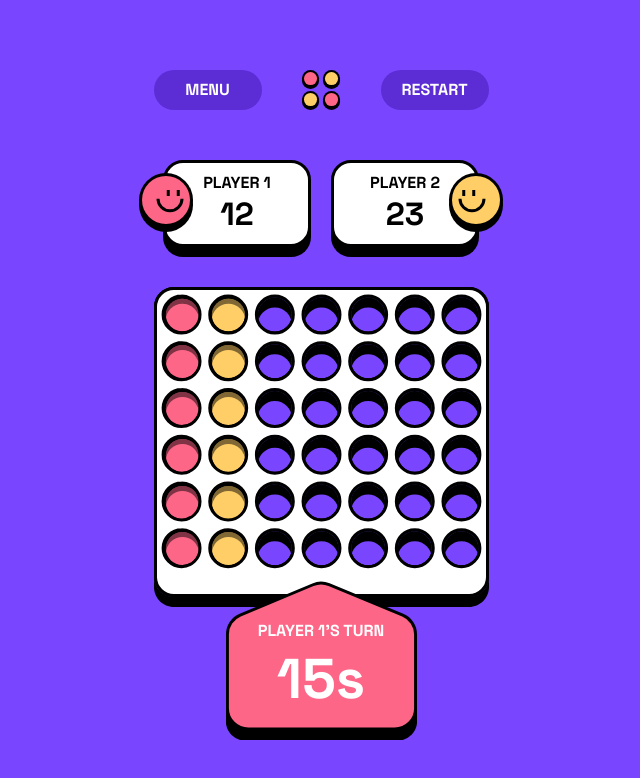
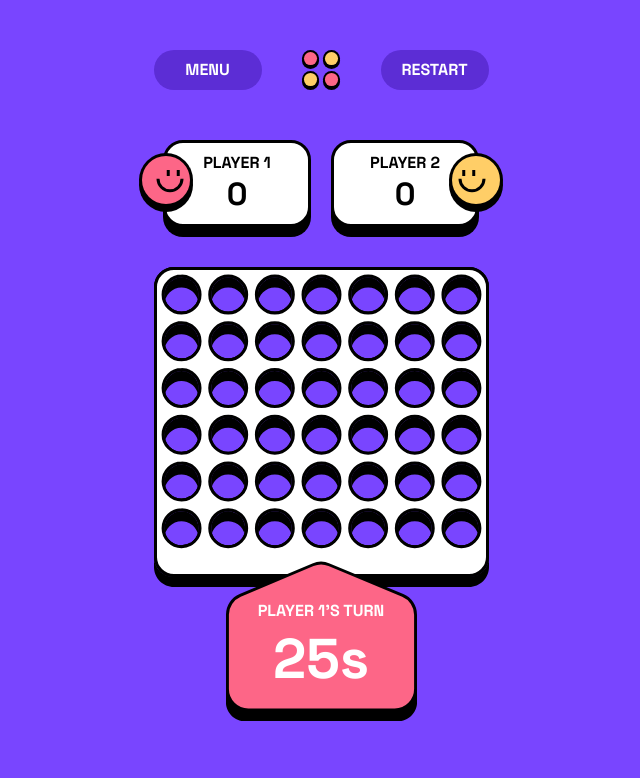
Before and after one commit to stephjoseph/connect-four, a React (Vite) app: page /game in a window 1280 px wide. Shown: the top 778 px of the page, without its empty margins (319-959 px from the left). Built offline with nearby package versions, Linux system fonts and the light colour scheme.

Commit message:
feat: game logic

```diff
--- a/src/routes/Game/index.tsx
+++ b/src/routes/Game/index.tsx
@@ -1,3 +1,4 @@
+import React, { useState, useEffect } from "react";
 import { Link } from "react-router-dom";
 import logo from "/images/logo.svg";
 import playerOne from "/images/player-one.svg";
@@ -7,10 +8,208 @@ import boardLayerWhiteSmall from "/images/board-layer-white-small.svg";
 import counterRedSmall from "/images/counter-red-small.svg";
 import counterYellowSmall from "/images/counter-yellow-small.svg";
 import turnBackgroundRed from "/images/turn-background-red.svg";
+import turnBackgroundYellow from "/images/turn-background-yellow.svg";
 
-const Game = () => {
+const ROWS = 6;
+const COLS = 7;
+
+type Player = "red" | "yellow" | null;
+
+const Game: React.FC = () => {
+  const [board, setBoard] = useState<Player[][]>(
+    Array.from({ length: ROWS }, () =>
+      Array.from({ length: COLS }, () => null),
+    ),
+  );
+  const [currentPlayer, setCurrentPlayer] = useState<Player>("red");
+  const [startingPlayer, setStartingPlayer] = useState<Player>("red");
+  const [winner, setWinner] = useState<Player | "draw" | null>(null);
+  const [scores, setScores] = useState<{ red: number; yellow: number }>({
+    red: 0,
+    yellow: 0,
+  });
+  const [timer, setTimer] = useState(30); // Initial timer value
+  const [gameStarted, setGameStarted] = useState(false);
+
+  useEffect(() => {
+    // Start the timer when the component mounts
+    const timerId = setInterval(() => {
+      setTimer((prevTimer) => {
+        if (prevTimer === 0) {
+          clearInterval(timerId);
+          // Forfeit turn if timer runs out
+          setCurrentPlayer((prevPlayer) =>
+            prevPlayer === "red" ? "yellow" : "red",
+          );
+          setTimer(30); // Reset timer
+        }
+        return prevTimer > 0 ? prevTimer - 1 : prevTimer;
+      });
+    }, 1000);
+
+    if (winner) {
+      clearInterval(timerId);
+    }
+
+    // Clean up the timer when the component unmounts or when a player wins
+    return () => {
+      clearInterval(timerId);
+    };
+  }, [currentPlayer, winner]); // Empty dependency array ensures the effect runs only once on mount
+
+  useEffect(() => {
+    // Start the timer when the game starts
+    if (gameStarted) {
+      const timerId = setInterval(() => {
+        setTimer((prevTimer) => {
+          if (prevTimer === 0) {
+            clearInterval(timerId);
+            // Forfeit turn if timer runs out
+            setCurrentPlayer((prevPlayer) =>
+              prevPlayer === "red" ? "yellow" : "red",
+            );
+            setTimer(30); // Reset timer
+          }
+          return prevTimer > 0 ? prevTimer - 1 : prevTimer;
+        });
+      }, 1000);
+
+      if (winner) {
+        clearInterval(timerId);
+      }
+
+      // Clean up the timer when the component unmounts or when a player wins
+      return () => {
+        clearInterval(timerId);
+      };
+    }
+  }, [winner, gameStarted]);
+
+  const dropPiece = (col: number) => {
+    if (winner) return;
+
+    const newBoard = [...board];
+    for (let row = ROWS - 1; row >= 0; row--) {
+      if (!newBoard[row][col]) {
+        newBoard[row][col] = currentPlayer;
+        setBoard(newBoard);
+        checkWinner(row, col);
+        setCurrentPlayer(currentPlayer === "red" ? "yellow" : "red");
+        setTimer(30); // Reset timer
+        if (!gameStarted) {
+          setGameStarted(true);
+        }
+        return;
+      }
+    }
+  };
+
+  const checkWinner = (row: number, col: number) => {
+    const player = board[row][col];
+
+    // Check horizontally
+    for (let c = 0; c <= COLS - 4; c++) {
+      if (
+        board[row][c] === player &&
+        board[row][c + 1] === player &&
+        board[row][c + 2] === player &&
+        board[row][c + 3] === player
+      ) {
+        setWinner(player);
+        setScores((prevScores) => ({
+          ...prevScores,
+          [player === "red" ? "red" : "yellow"]:
+            prevScores[player === "red" ? "red" : "yellow"] + 1,
+        }));
+        return;
+      }
+    }
+
+    // Check vertically
+    for (let r = 0; r <= ROWS - 4; r++) {
+      if (
+        board[r][col] === player &&
+        board[r + 1][col] === player &&
+        board[r + 2][col] === player &&
+        board[r + 3][col] === player
+      ) {
+        setWinner(player);
+        setScores((prevScores) => ({
+          ...prevScores,
+          [player === "red" ? "red" : "yellow"]:
+            prevScores[player === "red" ? "red" : "yellow"] + 1,
+        }));
+        return;
+      }
+    }
+
+    // Check diagonally (top-left to bottom-right)
+    for (let r = 0; r <= ROWS - 4; r++) {
+      for (let c = 0; c <= COLS - 4; c++) {
+        if (
+          board[r][c] === player &&
+          board[r + 1][c + 1] === player &&
+          board[r + 2][c + 2] === player &&
+          board[r + 3][c + 3] === player
+        ) {
+          setWinner(player);
+          setScores((prevScores) => ({
+            ...prevScores,
+            [player === "red" ? "red" : "yellow"]:
+              prevScores[player === "red" ? "red" : "yellow"] + 1,
+          }));
+          return;
+        }
+      }
+    }
+
+    // Check diagonally (top-right to bottom-left)
+    for (let r = 0; r <= ROWS - 4; r++) {
+      for (let c = COLS - 1; c >= 3; c--) {
+        if (
+          board[r][c] === player &&
+          board[r + 1][c - 1] === player &&
+          board[r + 2][c - 2] === player &&
+          board[r + 3][c - 3] === player
+        ) {
+          setWinner(player);
+          setScores((prevScores) => ({
+            ...prevScores,
+            [player === "red" ? "red" : "yellow"]:
+              prevScores[player === "red" ? "red" : "yellow"] + 1,
+          }));
+          return;
+        }
+      }
+    }
+
+    // Check for draw
+    if (board.every((row) => row.every((cell) => cell !== null))) {
+      setWinner("draw");
+      return;
+    }
+  };
+
+  const resetGame = () => {
+    setBoard(
+      Array.from({ length: ROWS }, () =>
+        Array.from({ length: COLS }, () => null),
+      ),
+    );
+
+    if (winner && winner !== "draw") {
+      setStartingPlayer(currentPlayer === "red" ? "yellow" : "red");
+    } else if (winner === "draw") {
+      setStartingPlayer(currentPlayer === "red" ? "yellow" : "red");
+    }
+
+    setCurrentPlayer(startingPlayer);
+    setWinner(null);
+    setTimer(30);
+  };
+
   return (
-    <main className="flex w-full max-w-[335px] flex-col gap-[3.125rem] py-[3.125rem]">
+    <main className="flex w-full max-w-[335px] flex-col gap-[3.125rem] pb-24 pt-[3.125rem]">
       <div className="gap flex w-full items-center justify-between">
         <button
           type="button"
@@ -24,18 +223,20 @@ const Game = () => {
         <button
           type="button"
           className="flex h-10 w-[6.75rem] items-center justify-center rounded-[20px] bg-dark-purple text-base font-bold uppercase leading-5 tracking-normal text-white transition-colors duration-75 hover:bg-red active:bg-red"
+          onClick={resetGame}
         >
           Restart
         </button>
       </div>
       <div className="flex w-full flex-col gap-10">
         <div className="flex w-full items-center justify-center gap-5">
+          {/* Player 1 */}
           <div className="relative flex max-w-[148px] flex-1 flex-col items-center gap-px rounded-[20px] border-[3px] border-solid border-black bg-white py-[0.625rem] shadow-[0_10px_0px_0px_rgba(0,0,0,1)]">
             <span className="text-base font-bold uppercase leading-5 tracking-normal text-black">
               Player 1
             </span>
             <span className="text-[2rem] font-bold leading-10 tracking-normal text-black">
-              12 {/* player 1 score */}
+              {scores.red}
             </span>
             <div className="absolute -left-[27px] h-[3.688rem] w-[3.375rem]">
               <img
@@ -45,12 +246,13 @@ const Game = () => {
               />
             </div>
           </div>
+          {/* Player 2 */}
           <div className="relative flex max-w-[148px] flex-1 flex-col items-center gap-px rounded-[20px] border-[3px] border-solid border-black bg-white py-[0.625rem] shadow-[0_10px_0px_0px_rgba(0,0,0,1)]">
             <span className="text-base font-bold uppercase leading-5 tracking-normal text-black">
               Player 2
             </span>
             <span className="text-[2rem] font-bold leading-10 tracking-normal text-black">
-              23 {/* player 2 score */}
+              {scores.yellow}
             </span>
             <div className="absolute -right-[27px] h-[3.688rem] w-[3.375rem]">
               <img
@@ -61,6 +263,7 @@ const Game = () => {
             </div>
           </div>
         </div>
+        {/* Game board */}
         <div className="flex flex-col items-center">
           <div className="relative h-[19.375rem] w-full">
             <div className="absolute left-0 top-0 z-10 h-[20rem] w-full">
@@ -71,118 +274,79 @@ const Game = () => {
               />
             </div>
             <div className="absolute left-0 top-0 z-20 grid h-full w-full grid-cols-7 gap-[0.375rem] px-2 pb-7 pt-2">
-              <div className="flex w-full flex-col justify-between">
+              {board.map((row, rowIndex) =>
+                row.map((cell, colIndex) => (
+                  <div
+                    key={`${rowIndex}-${colIndex}`}
+                    className="flex w-full cursor-pointer flex-col justify-between"
+                    onClick={() => dropPiece(colIndex)}
+                  >
                     <div className="relative h-10 w-10">
+                      {cell === "red" && (
                         <img
-                    className="absolute left-0 top-0 w-full"
+                          className="fall absolute left-0 top-0 w-full"
                           src={counterRedSmall}
                           alt="counter red"
                         />
-                </div>
-                <div className="relative h-10 w-10">
+                      )}
+                      {cell === "yellow" && (
                         <img
-                    className="absolute left-0 top-0 w-full"
-                    src={counterRedSmall}
-                    alt="counter red"
-                  />
-                </div>
-                <div className="relative h-10 w-10">
-                  <img
-                    className="absolute left-0 top-0 w-full"
-                    src={counterRedSmall}
-                    alt="counter red"
-                  />
-                </div>
-                <div className="relative h-10 w-10">
-                  <img
-                    className="absolute left-0 top-0 w-full"
-                    src={counterRedSmall}
-                    alt="counter red"
-                  />
-                </div>
-                <div className="relative h-10 w-10">
-                  <img
-                    className="absolute left-0 top-0 w-full"
-                    src={counterRedSmall}
-                    alt="counter red"
-                  />
-                </div>
-                <div className="relative h-10 w-10">
-                  <img
-                    className="absolute left-0 top-0 w-full"
-                    src={counterRedSmall}
-                    alt="counter red"
-                  />
-                </div>
-              </div>
-              <div className="flex w-full flex-col justify-between">
-                <div className="relative h-10 w-10">
-                  <img
-                    className="absolute left-0 top-0 w-full"
+                          className="fall absolute left-0 top-0 w-full"
                           src={counterYellowSmall}
                           alt="counter yellow"
                         />
-                </div>
-                <div className="relative h-10 w-10">
-                  <img
-                    className="absolute left-0 top-0 w-full"
-                    src={counterYellowSmall}
-                    alt="counter yellow"
-                  />
-                </div>
-                <div className="relative h-10 w-10">
-                  <img
-                    className="absolute left-0 top-0 w-full"
-                    src={counterYellowSmall}
-                    alt="counter yellow"
-                  />
-                </div>
-                <div className="relative h-10 w-10">
-                  <img
-                    className="absolute left-0 top-0 w-full"
-                    src={counterYellowSmall}
-                    alt="counter yellow"
-                  />
-                </div>
-                <div className="relative h-10 w-10">
-                  <img
-                    className="absolute left-0 top-0 w-full"
-                    src={counterYellowSmall}
-                    alt="counter yellow"
-                  />
-                </div>
-                <div className="relative h-10 w-10">
-                  <img
-                    className="absolute left-0 top-0 w-full"
-                    src={counterYellowSmall}
-                    alt="counter yellow"
-                  />
+                      )}
                     </div>
                   </div>
-              <div className="w-full"></div>
-              <div className="w-full"></div>
-              <div className="w-full"></div>
-              <div className="w-full"></div>
-              <div className="w-full"></div>
+                )),
+              )}
             </div>
-            <div className="absolute left-0 top-0 z-30 h-[19.375rem] w-full">
+            <div className="pointer-events-none absolute left-0 top-0 z-30 h-[19.375rem] w-full">
               <img src={boardLayerWhiteSmall} alt="board layer white" />
             </div>
           </div>
-          {/* turn indicator */}
-          <div className="relative z-[60] -mt-4 flex h-[9.375rem] w-[11.938rem] flex-col items-center gap-[0.125rem] px-7 pb-4 pt-10">
+          {/* Turn indicator */}
+          {winner ? (
+            <div className="z-50 -mt-4 flex h-40 w-[17.813rem] flex-col items-center rounded-[20px] border-[3px] border-solid border-black bg-white py-4 shadow-[0_10px_0px_0px_rgba(0,0,0,1)]">
+              <div className="flex w-full flex-col items-center">
+                <span className="text-base font-bold uppercase leading-5 tracking-normal text-black">
+                  {winner === "red"
+                    ? "Player 1"
+                    : winner === "yellow"
+                      ? "Player 2"
+                      : "It's a tie!"}
+                </span>
+                <span className="-mt-1 text-[3.5rem] font-bold uppercase leading-[4.5rem] tracking-normal text-black">
+                  {winner === "draw" ? "draw" : "wins"}
+                </span>
+              </div>
+              <button
+                type="button"
+                className="flex h-10 w-[8.125rem] items-center justify-center rounded-[20px] bg-dark-purple text-base font-bold uppercase leading-5 tracking-normal text-white transition-colors duration-75 hover:bg-red active:bg-red"
+                onClick={resetGame}
+              >
+                Play Again
+              </button>
+            </div>
+          ) : (
+            <div className="relative z-[60] -mt-4 mb-[0.625rem] flex h-[9.375rem] w-[11.938rem] flex-col items-center gap-[0.125rem] px-7 pb-4 pt-10">
               <span className="z-10 text-base font-bold uppercase leading-5 tracking-normal text-white">
-              Player 1's turn
+                {currentPlayer === "red" ? "Player 1" : "Player 2"}'s turn
               </span>
               <span className="z-10 text-[3.5rem] font-bold leading-[4.5rem] tracking-normal text-white">
-              15s
+                {timer}s
               </span>
               <img
                 className="absolute left-0 top-0"
-              src={turnBackgroundRed}
+                src={
+                  currentPlayer === "red"
+                    ? turnBackgroundRed
+                    : turnBackgroundYellow
+                }
                 alt=""
               />
             </div>
+          )}
         </div>
       </div>
     </main>
```
Also changed, not shown: src/index.css (+15 -0 lines). Lines whose indentation alone changed are shown as unchanged.
